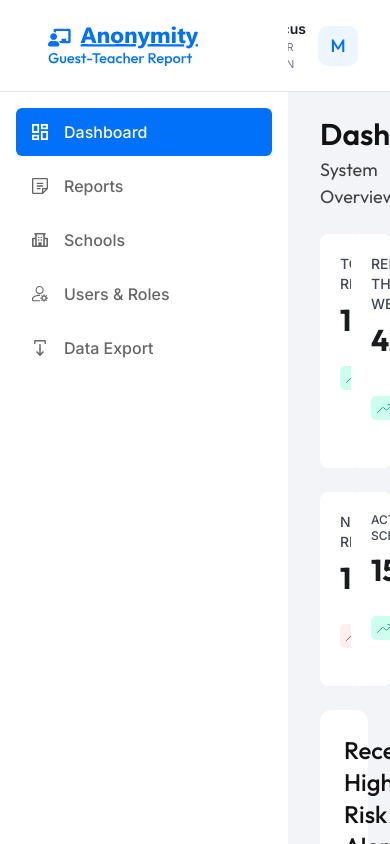
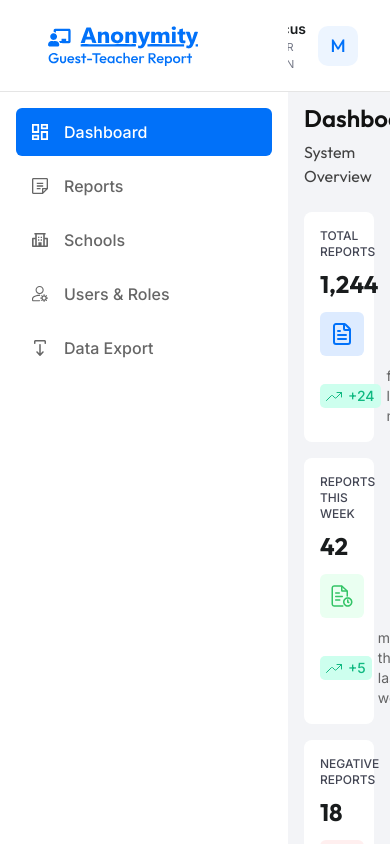
Before and after one commit to AshimaSharma123/anonymity_, a Next.js app: page /dashboard in a window 390 px wide. Built offline with nearby package versions, Linux system fonts and the light colour scheme.

Commit message:
Make dashboard responsive with Tailwind CSS

```diff
--- a/app/(protected)/(admin)/(other pages)/dashboard/page.tsx
+++ b/app/(protected)/(admin)/(other pages)/dashboard/page.tsx
@@ -51,23 +51,23 @@ const recentReports = [
 
 export default function DashboardPage() {
   return (
-     <main className="flex-1 overflow-y-auto p-8">
+     <main className="flex-1 overflow-y-auto p-4 sm:p-6 lg:p-8">
 
           {/* Page title */}
           <div className="mb-6">
-            <h1 className="font-outfit font-semibold text-3xl text-[#121212] leading-5">Dashboard</h1>
-            <p className="font-outfit font-normal text-[18px] text-[#414141] mt-3">System Overview</p>
+            <h1 className="font-outfit font-semibold text-2xl sm:text-3xl text-[#121212] leading-5">Dashboard</h1>
+            <p className="font-outfit font-normal text-base sm:text-[18px] text-[#414141] mt-3">System Overview</p>
           </div>
 
           {/* Stats cards */}
-          <div className="grid grid-cols-2 xl:grid-cols-4 gap-6 mb-6">
+          <div className="grid grid-cols-1 sm:grid-cols-2 lg:grid-cols-4 gap-4 sm:gap-6 mb-6">
 
             {/* Total Reports */}
-            <div className="bg-white rounded-lg p-5 flex flex-col gap-[10px] h-full">
-              <div className="flex items-start justify-between">
+            <div className="bg-white rounded-lg p-4 sm:p-5 flex flex-col gap-[10px] h-full">
+              <div className="flex items-start justify-between flex-col sm:flex-row sm:items-start gap-3 sm:gap-0">
                 <div className="flex flex-col gap-2">
-                <span className="font-inter font-medium text-sm text-[#434654] uppercase">Total Reports</span>
-                 <span className="font-outfit font-bold text-3xl text-[#191C1D]">1,244</span>
+                <span className="font-inter font-medium text-xs sm:text-sm text-[#434654] uppercase">Total Reports</span>
+                 <span className="font-outfit font-bold text-2xl sm:text-3xl text-[#191C1D]">1,244</span>
                  </div>
                 <div className="w-11 h-11 rounded-md bg-[#DDEBFF] flex items-center justify-center flex-shrink-0">
                   <svg width="24" height="24" viewBox="0 0 24 24" fill="none" xmlns="http://www.w3.org/2000/svg">
@@ -86,11 +86,11 @@ export default function DashboardPage() {
             </div>
 
             {/* Reports This Week */}
-            <div className="bg-white rounded-lg p-5 flex flex-col gap-[10px] h-full">
-              <div className="flex items-start justify-between">
+            <div className="bg-white rounded-lg p-4 sm:p-5 flex flex-col gap-[10px] h-full">
+              <div className="flex items-start justify-between flex-col sm:flex-row sm:items-start gap-3 sm:gap-0">
                 <div className="flex flex-col gap-2">
-                <span className="font-inter font-medium text-sm text-[#434654] uppercase">Reports This Week</span>
-                <span className="font-outfit font-bold text-3xl text-[#191C1D]">42</span>
+                <span className="font-inter font-medium text-xs sm:text-sm text-[#434654] uppercase">Reports This Week</span>
+                <span className="font-outfit font-bold text-2xl sm:text-3xl text-[#191C1D]">42</span>
                 </div>
                 <div className="w-11 h-11 rounded-md bg-[#EAFFF1] flex items-center justify-center flex-shrink-0">
 
@@ -111,11 +111,11 @@ export default function DashboardPage() {
             </div>
 
             {/* Negative Reports */}
-            <div className="bg-white rounded-lg p-5 flex flex-col gap-[10px] h-full">
-              <div className="flex items-start justify-between">
+            <div className="bg-white rounded-lg p-4 sm:p-5 flex flex-col gap-[10px] h-full">
+              <div className="flex items-start justify-between flex-col sm:flex-row sm:items-start gap-3 sm:gap-0">
                 <div className="flex flex-col gap-2">
-                <span className="font-inter font-medium text-sm text-[#434654] uppercase">Negative Reports</span>
-                <span className="font-outfit font-bold text-3xl text-[#191C1D]">18</span>
+                <span className="font-inter font-medium text-xs sm:text-sm text-[#434654] uppercase">Negative Reports</span>
+                <span className="font-outfit font-bold text-2xl sm:text-3xl text-[#191C1D]">18</span>
                 </div>
                 <div className="w-11 h-11 rounded-md bg-[#FFEFEF] flex items-center justify-center flex-shrink-0">
                   <svg width="24" height="24" viewBox="0 0 24 24" fill="none" xmlns="http://www.w3.org/2000/svg">
@@ -134,11 +134,11 @@ export default function DashboardPage() {
             </div>
 
             {/* Active Schools */}
-            <div className="bg-white rounded-lg p-5 flex flex-col gap-[10px] h-full">
-              <div className="flex items-start justify-between">
+            <div className="bg-white rounded-lg p-4 sm:p-5 flex flex-col gap-[10px] h-full">
+              <div className="flex items-start justify-between flex-col sm:flex-row sm:items-start gap-3 sm:gap-0">
                 <div className="flex flex-col gap-2">
                   <span className="font-inter font-medium text-xs text-[#434654] uppercase">Active Schools</span>
-                  <span className="font-outfit font-bold text-3xl text-[#191C1D]">15</span>
+                  <span className="font-outfit font-bold text-2xl sm:text-3xl text-[#191C1D]">15</span>
                 </div>
                 <div className="w-11 h-11 rounded-md bg-[#FFF9F0] flex items-center justify-center flex-shrink-0">
                   <svg width="26" height="26" viewBox="0 0 26 26" fill="none" xmlns="http://www.w3.org/2000/svg">
@@ -156,13 +156,13 @@ export default function DashboardPage() {
           </div>
 
           {/* Middle section: alerts + sentiment */}
-          <div className="flex gap-6 mb-6">
+          <div className="flex flex-col lg:flex-row gap-6 mb-6">
 
             {/* Recent High-Risk Alerts */}
-            <div className="flex-1 min-w-0 bg-white rounded-xl p-6 flex flex-col gap-6">
-              <div className="flex items-center justify-between">
-                <h2 className="font-outfit font-medium text-2xl text-[#121212]">Recent High-Risk Alerts</h2>
-                <Link href="#" className="font-outfit font-normal text-[16px] text-[#0171F9]">View all</Link>
+            <div className="flex-1 min-w-0 bg-white rounded-xl p-4 sm:p-6 flex flex-col gap-6">
+              <div className="flex flex-col sm:flex-row sm:items-center sm:justify-between gap-4 sm:gap-0">
+                <h2 className="font-outfit font-medium text-lg sm:text-2xl text-[#121212]">Recent High-Risk Alerts</h2>
+                <Link href="#" className="font-outfit font-normal text-[14px] sm:text-[16px] text-[#0171F9] whitespace-nowrap">View all</Link>
               </div>
 
               <div className="flex flex-col gap-3">
@@ -230,7 +230,7 @@ export default function DashboardPage() {
             </div>
 
             {/* Sentiment Insights */}
-            <div className="w-[300px] flex-shrink-0 bg-white rounded-xl p-6 flex flex-col gap-8">
+            <div className="w-full lg:w-[300px] lg:flex-shrink-0 bg-white rounded-xl p-4 sm:p-6 flex flex-col gap-8">
               <h2 className="font-outfit font-semibold text-xl text-[#121212]">Sentiment Insights</h2>
               <div className="flex flex-col items-center gap-8">
                 {/* Donut chart */}
@@ -270,62 +270,62 @@ export default function DashboardPage() {
 
           {/* Recent Reports table */}
           <div className="bg-white rounded-lg overflow-hidden">
-            <div className="flex items-center justify-between px-6 py-6">
-              <h2 className="font-outfit font-medium text-2xl text-[#121212]">Recent Reports</h2>
-              <Link href="#" className="font-outfit font-normal text-[16px] text-[#0171F9]">View all</Link>
+            <div className="flex flex-col sm:flex-row sm:items-center sm:justify-between px-4 sm:px-6 py-6 gap-4 sm:gap-0">
+              <h2 className="font-outfit font-medium text-lg sm:text-2xl text-[#121212]">Recent Reports</h2>
+              <Link href="#" className="font-outfit font-normal text-[14px] sm:text-[16px] text-[#0171F9] whitespace-nowrap">View all</Link>
             </div>
 
             <div className="overflow-x-auto">
-              <table className="w-full">
+              <table className="w-full min-w-max">
                 <thead>
                   <tr className="border-y border-[#E5E7EB] bg-white">
-                    <th className="text-left px-5 py-3.5 font-inter font-medium text-xs text-[#6F6C70] uppercase whitespace-nowrap">ID</th>
+                    <th className="text-left px-4 sm:px-5 py-3.5 font-inter font-medium text-xs text-[#6F6C70] uppercase whitespace-nowrap">ID</th>
                     <th className="text-left px-2 py-3.5 font-inter font-medium text-xs text-[#6F6C70] uppercase whitespace-nowrap">School</th>
-                    <th className="text-left px-2 py-3.5 font-inter font-medium text-xs text-[#6F6C70] uppercase whitespace-nowrap">Teacher</th>
+                    <th className="text-left px-2 py-3.5 font-inter font-medium text-xs text-[#6F6C70] uppercase whitespace-nowrap hidden sm:table-cell">Teacher</th>
                     <th className="text-left px-2 py-3.5 font-inter font-medium text-xs text-[#6F6C70] uppercase whitespace-nowrap">Sentiment Analysis</th>
-                    <th className="text-left px-2 py-3.5 font-inter font-medium text-xs text-[#6F6C70] uppercase whitespace-nowrap">Submitted By</th>
-                    <th className="text-left px-2 py-3.5 font-inter font-medium text-xs text-[#6F6C70] uppercase whitespace-nowrap">Submission Date</th>
+                    <th className="text-left px-2 py-3.5 font-inter font-medium text-xs text-[#6F6C70] uppercase whitespace-nowrap hidden lg:table-cell">Submitted By</th>
+                    <th className="text-left px-2 py-3.5 font-inter font-medium text-xs text-[#6F6C70] uppercase whitespace-nowrap hidden md:table-cell">Submission Date</th>
                     <th className="text-left px-2 py-3.5 font-inter font-medium text-xs text-[#6F6C70] uppercase whitespace-nowrap">Status</th>
-                    <th className="text-left px-5 py-3.5 font-inter font-medium text-xs text-[#6F6C70] uppercase whitespace-nowrap">Actions</th>
+                    <th className="text-left px-4 sm:px-5 py-3.5 font-inter font-medium text-xs text-[#6F6C70] uppercase whitespace-nowrap">Actions</th>
                   </tr>
                 </thead>
                 <tbody>
                   {recentReports.map((report) => (
                     <tr key={report.id} className="border-b border-[#F2F4F7]">
-                      <td className="px-5 py-[17.5px]">
-                        <span className="font-inter font-medium text-sm text-[#0B77F9] opacity-80">{report.id}</span>
+                      <td className="px-4 sm:px-5 py-[17.5px]">
+                        <span className="font-inter font-medium text-xs sm:text-sm text-[#0B77F9] opacity-80">{report.id}</span>
                       </td>
                       <td className="px-2 py-[17.5px]">
-                        <span className="font-inter font-normal text-[13px] text-[#030711]">{report.school}</span>
+                        <span className="font-inter font-normal text-xs sm:text-[13px] text-[#030711]">{report.school}</span>
                       </td>
-                      <td className="px-2 py-[17.5px]">
-                        <span className="font-inter font-normal text-[13px] text-[#030711]">{report.teacher}</span>
+                      <td className="px-2 py-[17.5px] hidden sm:table-cell">
+                        <span className="font-inter font-normal text-xs sm:text-[13px] text-[#030711]">{report.teacher}</span>
                       </td>
                       <td className="px-2 py-[17.5px]">
                         <span className="inline-flex items-center px-2.5 py-1 rounded-md bg-[#CDFFEE] font-inter font-medium text-xs text-[#059669]">
                           {report.sentiment}
                         </span>
                       </td>
-                      <td className="px-2 py-[17.5px]">
-                        <span className="font-inter font-normal text-[13px] text-[#030711]">{report.submittedBy}</span>
+                      <td className="px-2 py-[17.5px] hidden lg:table-cell">
+                        <span className="font-inter font-normal text-xs sm:text-[13px] text-[#030711]">{report.submittedBy}</span>
+                      </td>
+                      <td className="px-2 py-[17.5px] hidden md:table-cell">
+                        <span className="font-inter font-normal text-xs sm:text-[13px] text-[#030711]">{report.date}</span>
                       </td>
                       <td className="px-2 py-[17.5px]">
-                        <span className="font-inter font-normal text-[13px] text-[#030711]">{report.date}</span>
-                      </td>
-                      <td className="px-2 py-[17.5px]">
-                        <span className="inline-flex items-center px-3 py-1 rounded-md border border-[#EFF0F2] bg-[#F6F6F6] font-inter font-normal text-sm text-[#030711]">
+                        <span className="inline-flex items-center px-3 py-1 rounded-md border border-[#EFF0F2] bg-[#F6F6F6] font-inter font-normal text-xs sm:text-sm text-[#030711]">
                           {report.status}
                         </span>
                       </td>
-                      <td className="px-5 py-[17.5px]">
-                        <div className="flex items-center justify-start gap-3">
-                          <button className="p-2 rounded-md bg-[#D1FAE5]">
+                      <td className="px-4 sm:px-5 py-[17.5px]">
+                        <div className="flex items-center justify-start gap-2 sm:gap-3">
+                          <button className="p-1.5 sm:p-2 rounded-md bg-[#D1FAE5]">
                             <CheckIcon />
                           </button>
-                          <button className="p-2 rounded-md bg-[#FEE2E2]">
+                          <button className="p-1.5 sm:p-2 rounded-md bg-[#FEE2E2]">
                             <CloseIcon />
                           </button>
-                          <button className="flex items-center justify-center h-9 px-3.5 rounded-md border border-[#EFF0F2] bg-white font-inter font-normal text-sm text-black opacity-80 tracking-[-0.2px]">
+                          <button className="hidden sm:flex items-center justify-center h-9 px-3.5 rounded-md border border-[#EFF0F2] bg-white font-inter font-normal text-sm text-black opacity-80 tracking-[-0.2px]">
                             View
                           </button>
                         </div>
```
